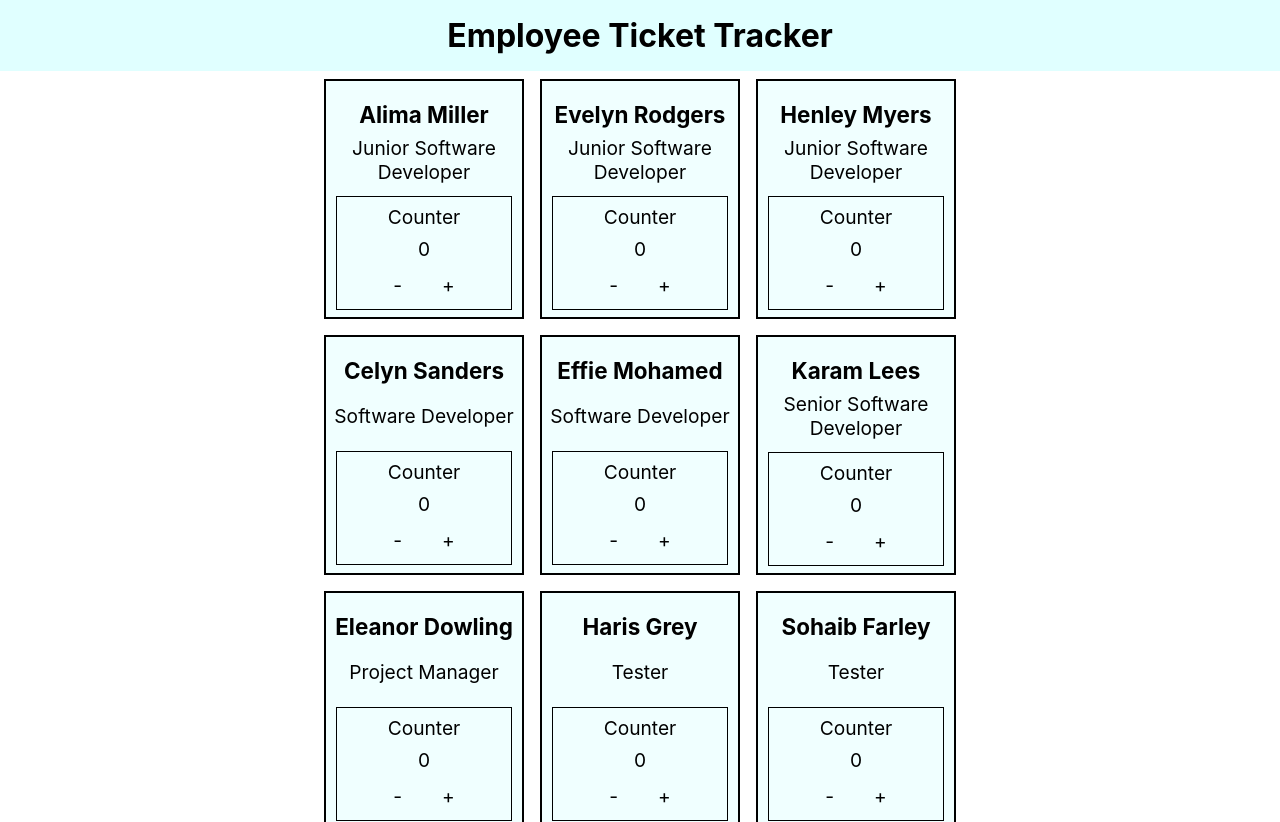
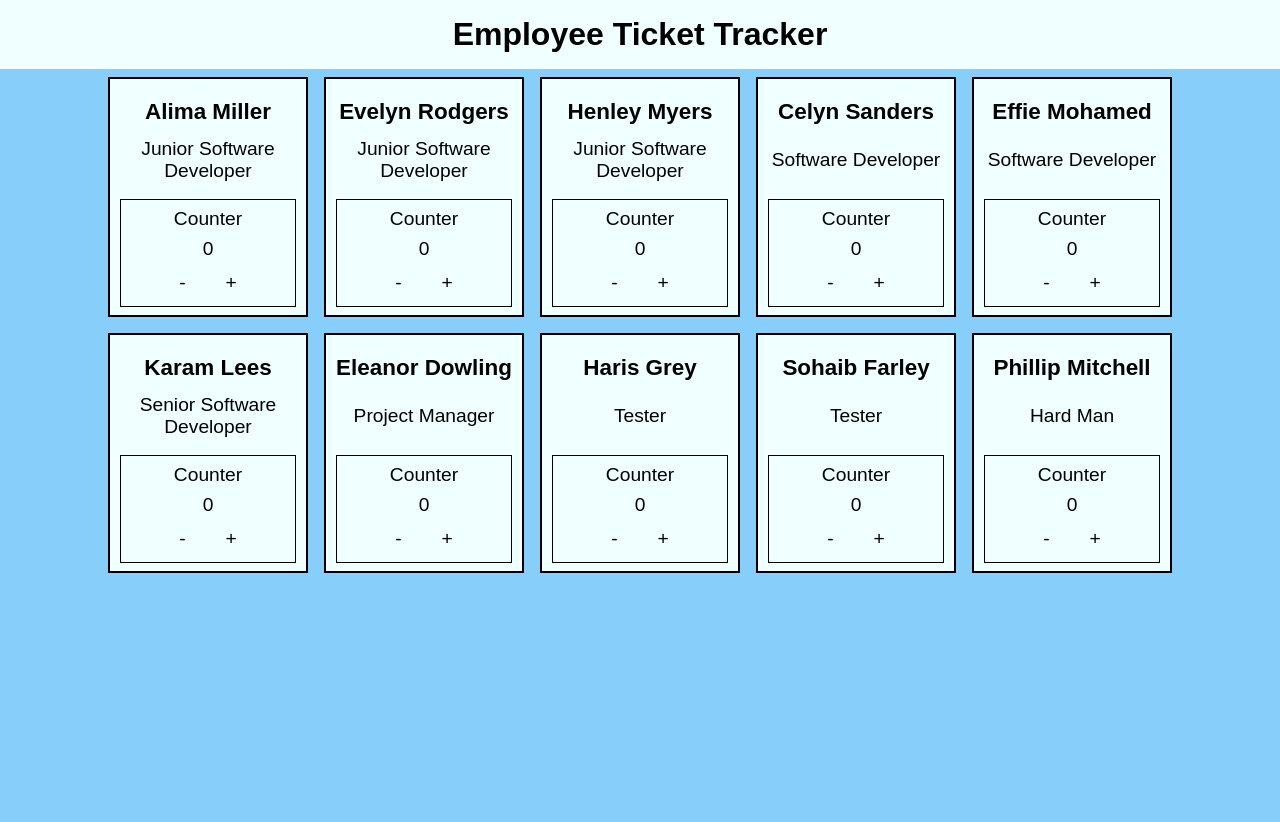
Before and after one commit to emmymitch/ticket-tracker, a React (Create React App) app: page / in a window 1280 px wide. Shown: the top 822 px of the page. After the commit the page ends 800 px from the top, so only its background shows below. Built offline with nearby package versions, Linux system fonts and the light colour scheme; a web font is replaced by a local one.

Commit message:
Grid layout

```diff
--- a/src/App.scss
+++ b/src/App.scss
@@ -1,11 +1,7 @@
 @use "./assets/sass/_variables.scss" as *;
 
-.app {
-  text-align: center;
-  color: $colour-black;
-  display: flex;
-  flex-direction: column;
-  align-items: center;
+body{
+  background-color: $colour-secondary;
 }
 
 *{
@@ -14,15 +10,35 @@
   box-sizing: border-box;
 }
 
+.app {
+  display: grid;
+  //flex-direction: column;
+  grid-template-areas:
+    "header header"
+    "filters cards";
+  align-items: center;
+
+  color: $colour-black;
+  font-family: $font-primary;
+  text-align: center;
+
   .header{
-  background-color: lightcyan;
+    grid-area: header;
+    background-color: $colour-primary;
     padding: 1rem;
     width: 100%;
   }
 
+  .filter-section{
+    grid-area: filters;
+    margin: 2rem;
+  }
+
   .tracker-section{
-  width: 60%;
+    grid-area: cards;
+    width: 100%;
     display: flex;
     justify-content: center;
     flex-wrap: wrap;
   }
+}
```
Lines whose indentation alone changed are shown as unchanged.
